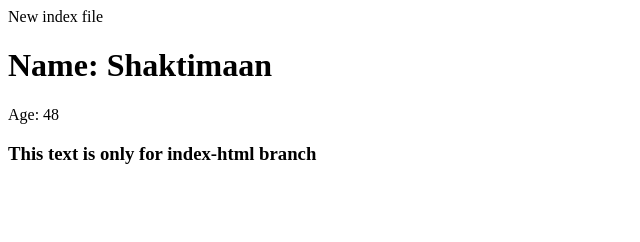
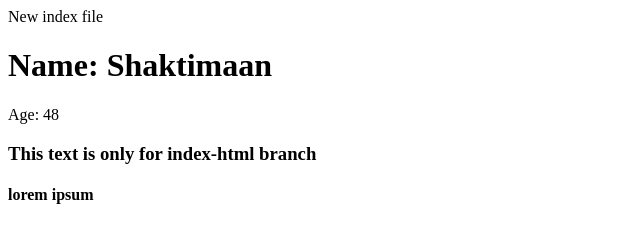
Before and after one commit to rahulg1299/git-clone-test, a plain HTML site: page index.html in a window 1280 px wide. Shown: the whole page, without its empty margins (0-640 px from the left). Drawn offline with Linux system fonts and the light colour scheme.

Commit message:
index-html lorem ipsum

```diff
--- a/index.html
+++ b/index.html
@@ -9,5 +9,6 @@
     <h1>Name: Shaktimaan</h1>
     <p>Age: 48</p>
     <h3>This text is only for index-html branch</h3>
+    <h4>lorem ipsum</h4>
   </body>
 </html>
```
